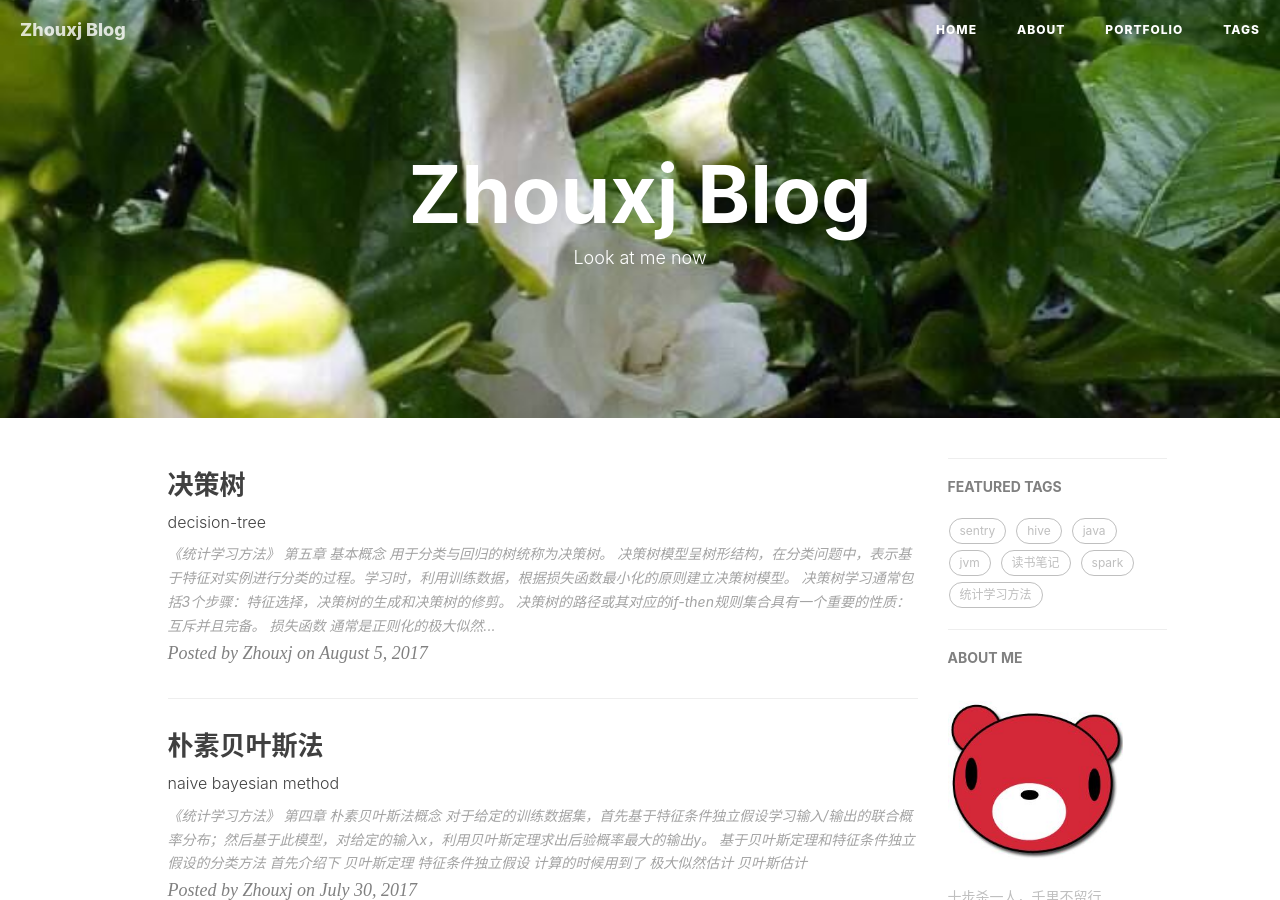
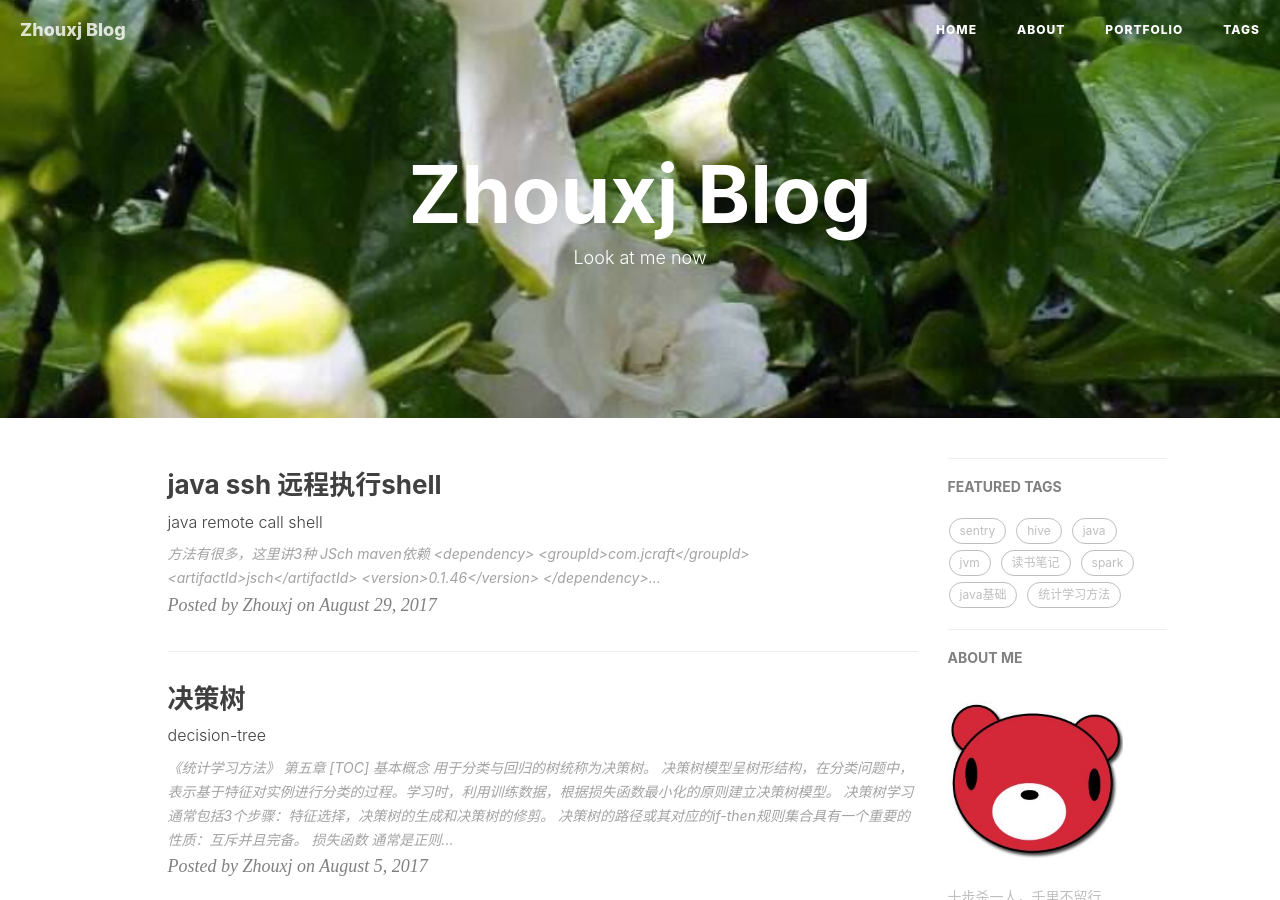
Before and after one commit to archer811/archer811.github.io, a Jekyll site: the page built from index.html, in a window 1280 px wide and 900 px high. Built offline with Jekyll 4.4.1, drawn with Linux system fonts in a browser that asks for light colours; nearby versions of some CDN libraries; the list of posts is cut into pages by our own code; comment, search, counter and statistics services are not loaded; part of the change alters nothing that is shown; some of the changed text lies outside the part shown.

Commit message:
add post java ssh shell

````diff
--- a/_posts/2017-08-05-decision-tree.markdown
+++ b/_posts/2017-08-05-decision-tree.markdown
@@ -13,6 +13,7 @@ tags:
 
 > 《统计学习方法》 第五章
 
+[TOC]
 ### 基本概念
 用于分类与回归的树统称为决策树。<br>
 决策树模型呈树形结构，在分类问题中，表示基于特征对实例进行分类的过程。学习时，利用训练数据，根据损失函数最小化的原则建立决策树模型。
--- /dev/null
+++ b/_posts/2017-08-29-java-ssh-shell.markdown
@@ -0,0 +1,85 @@
+---
+layout: post
+title:      "java ssh 远程执行shell"
+subtitle:   "java remote call shell"
+date:       2017-08-29 12:00:00
+author:     "Zhouxj"
+header-img: "img/post-bg-java-ssh.jpg"
+catalog: true
+comments: true
+tags:
+    - java基础
+---
+
+方法有很多，这里讲3种
+
+### JSch
+maven依赖
+```
+<dependency>
+    <groupId>com.jcraft</groupId>
+    <artifactId>jsch</artifactId>
+    <version>0.1.46</version>
+</dependency>
+```
+版本不一定0.1.46，具体多少版本参考官网
+### Ganymed
+maven依赖
+```
+<dependency>
+    <groupId>ch.ethz.ganymed</groupId>
+    <artifactId>ganymed-ssh2</artifactId>
+    <version>262</version>
+</dependency>
+```
+具体链接实现
+```
+String hostname = "xxx.xxx.xxx.xxx";
+    String username = "*";
+    String password = "*";
+    Connection conn = new Connection(hostname);
+    Session ssh = null;
+    try {
+        //连接到主机
+        conn.connect();
+        //使用用户名和密码校验
+        boolean isconn = conn.authenticateWithPassword(username, password);
+        if (!isconn) {
+            System.out.println("用户名或密码不正确");
+        } else {
+            System.out.println("连接OK");
+            ssh = conn.openSession();
+            //使用多个命令用分号隔开
+            //只允许使用一行命令，即ssh对象只能使用一次execCommand这个方法，多次使用则会出现异常
+            ssh.execCommand("pwd;cd /tmp;mkdir hb;ls;ps -ef|grep weblogic");
+            //将屏幕上的文字全部打印出来
+            InputStream is = new StreamGobbler(ssh.getStdout());
+            BufferedReader brs = new BufferedReader(new InputStreamReader(is));
+            while (true) {
+                String line = brs.readLine();
+                if (line == null) {
+                    break;
+                }
+                System.out.println(line);
+            }
+        }
+        //连接的Session和Connection对象都需要关闭
+        ssh.close();
+        conn.close();
+    } catch (IOException e) {
+        // TODO Auto-generated catch block
+        e.printStackTrace();
+    }
+}
+```
+我实际测试时候connect失败。
+### 直接shell
+直接执行shell命令。shell命令里先ssh，然后跑linux命令
+```
+String[] cmdA = { "/bin/sh", "-c", cmd };
+Process process = Runtime.getRuntime().exec(cmdA);
+```
+*ExecLinuxCMD.exec("ssh -t -p 端口 用户名@ip地址 'ls -a'");*
+### 总结
+Jsch 和 Ganymed 都是利用第三方插件，步骤也差不多，先有Connection，然后connection建立session，session可能要打开channel
+第三种方法用命令ssh远程，因为要手动输密码，麻烦，不易对执行失败的处理
````
Also changed, not shown: img/post-bg-java-ssh.jpg (added), img/u=3806647409,1172641665&fm=26&gp=0.jpg (added).
